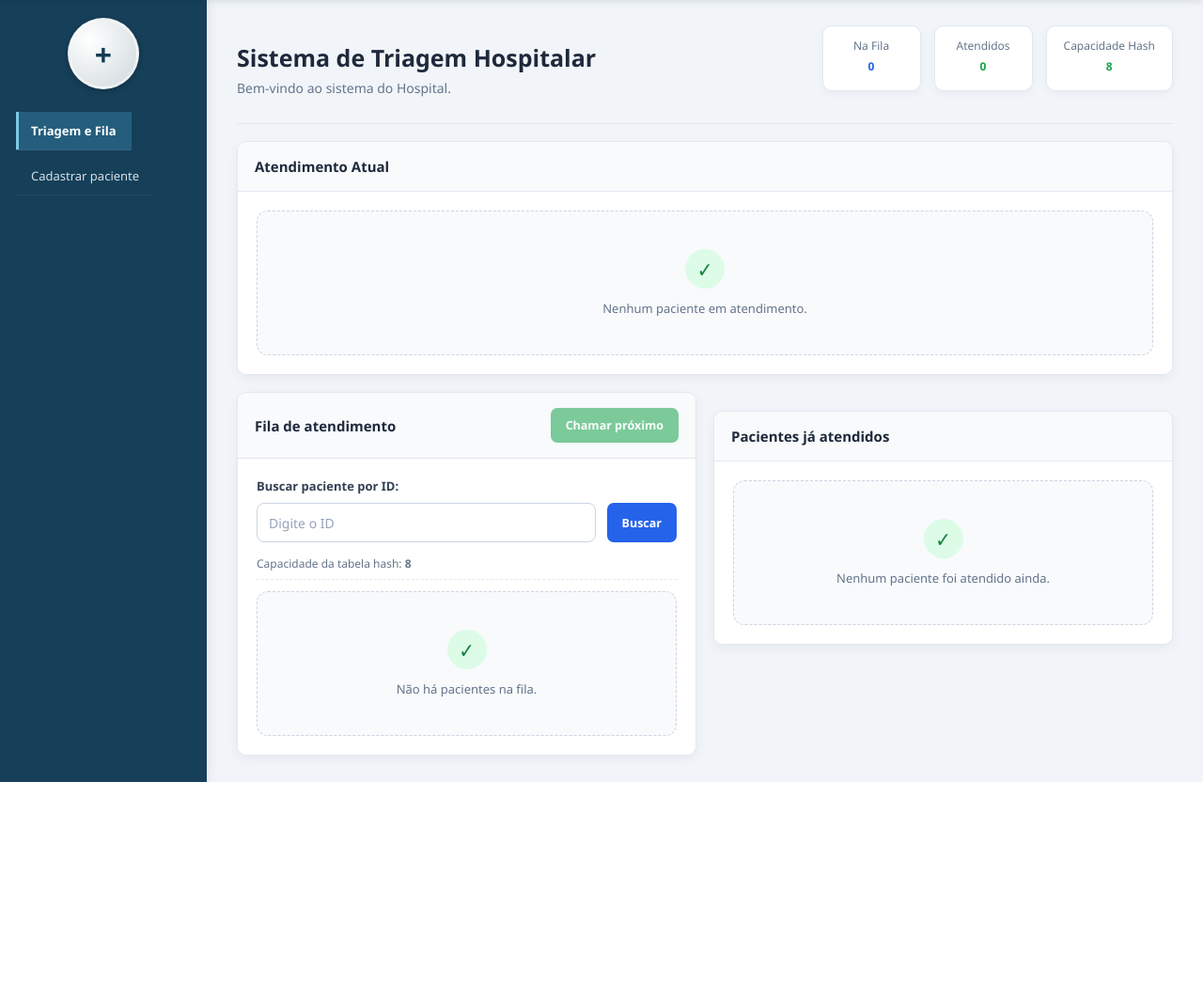
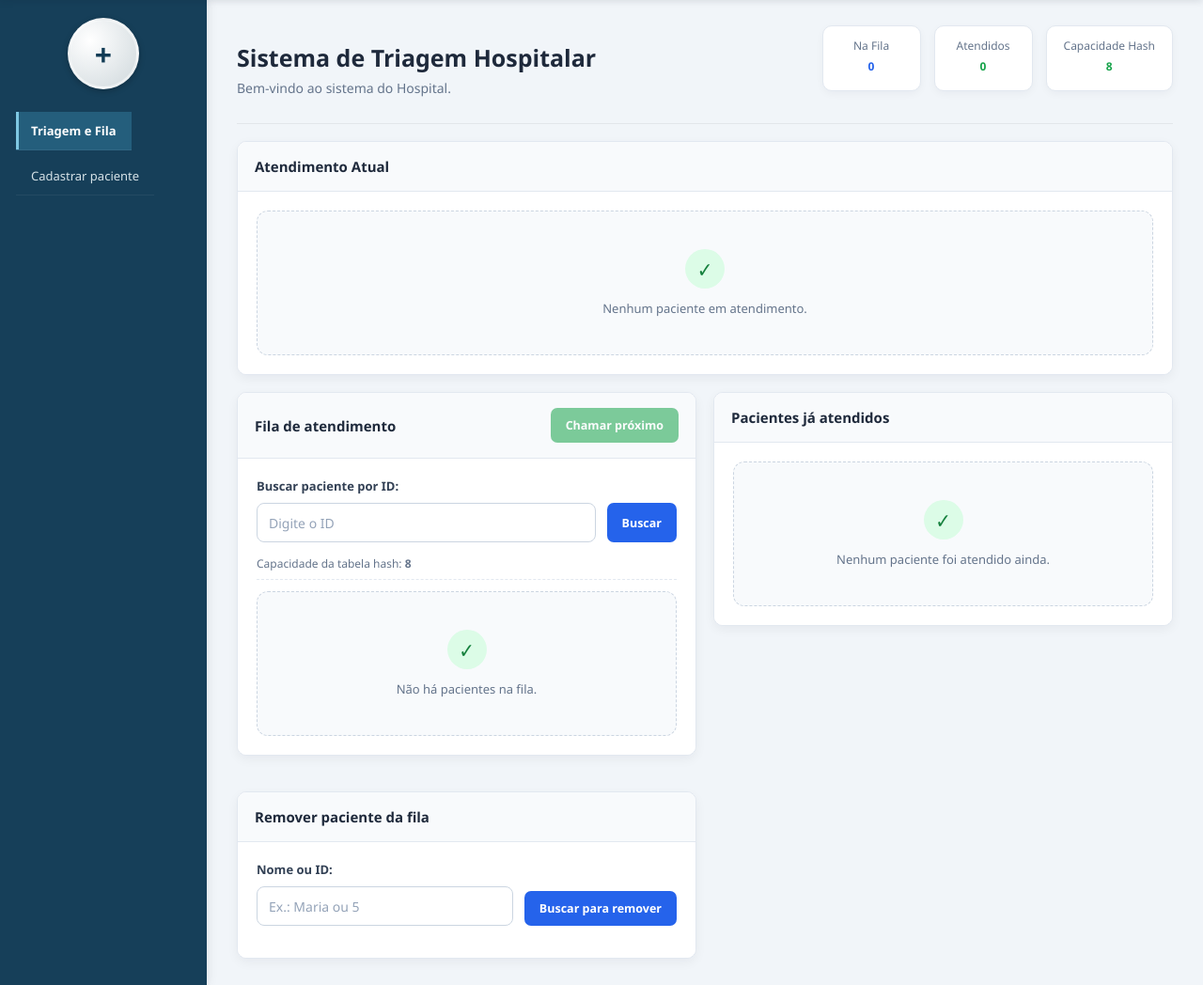
Before and after one commit to GabrielAmado07/App-Sigae, a Flask app: page / in a window 1280 px wide. Shown: the part 61-1109 px from the top of the page at 94% size. Before the commit the page ends 893 px from the top, so only its background shows below. Run offline with Flask 3, Linux system fonts and the light colour scheme.

Commit message:
Adiconado remoçao de pacientes

```diff
--- a/App.py
+++ b/App.py
@@ -16,8 +16,11 @@ atendimento_atual = None
 @app.route("/")
 def index():
     id_busca = request.args.get("id", "").strip()
+    termo_remocao = request.args.get("remover", "").strip()
     paciente_encontrado = None
     mensagem_busca = None
+    candidatos_remocao = []
+    mensagem_remocao = None
 
     if id_busca:
         try:
@@ -29,6 +32,23 @@ def index():
             if paciente_encontrado is None:
                 mensagem_busca = f"Nenhum paciente encontrado com o ID {id_paciente}."
 
+    if termo_remocao:
+        candidatos_remocao = []
+        try:
+            id_remocao = int(termo_remocao)
+        except ValueError:
+            termo_normalizado = termo_remocao.casefold()
+            candidatos_remocao = [
+                paciente for paciente in fila.listar()
+                if termo_normalizado in paciente.nome.casefold()
+            ]
+        else:
+            paciente = fila.buscar(id_remocao)
+            candidatos_remocao = [paciente] if paciente is not None else []
+
+        if not candidatos_remocao:
+            mensagem_remocao = f"Nenhum paciente encontrado para remoção: {termo_remocao}."
+
     return render_template(
         "index.html",
         pacientes=fila.listar(),
@@ -38,6 +58,9 @@ def index():
         id_busca=id_busca,
         paciente_encontrado=paciente_encontrado,
         mensagem_busca=mensagem_busca,
+        termo_remocao=termo_remocao,
+        candidatos_remocao=candidatos_remocao,
+        mensagem_remocao=mensagem_remocao,
     )
 
 
@@ -115,7 +138,9 @@ def reclassificar(id_paciente):
 
 @app.route("/remover/<int:id_paciente>", methods=["POST"])
 def remover(id_paciente):
-    fila.remover(id_paciente)
+    paciente = fila.remover(id_paciente)
+    if paciente is not None:
+        paciente.status = "REMOVIDO"
     return redirect(url_for("index"))
 
 
--- a/static/css/index.css
+++ b/static/css/index.css
@@ -168,6 +168,57 @@ body {
   grid-template-columns: repeat(2, minmax(0, 1fr));
   gap: 18px;
   align-items: start;
+}
+
+.queue-column {
+  display: flex;
+  flex-direction: column;
+  gap: 18px;
+  min-width: 0;
+}
+
+.removal-form {
+  display: flex;
+  align-items: flex-end;
+  gap: 12px;
+  margin-bottom: 14px;
+}
+
+.removal-form .form-group {
+  flex: 1;
+}
+
+.removal-form .btn {
+  margin-top: 0;
+  white-space: nowrap;
+}
+
+.removal-results {
+  display: flex;
+  flex-direction: column;
+  gap: 8px;
+}
+
+.removal-result {
+  display: flex;
+  align-items: center;
+  justify-content: space-between;
+  gap: 12px;
+  padding: 10px;
+  border: 1px solid #fecaca;
+  border-radius: 8px;
+  background: #fff7f7;
+}
+
+.removal-result div {
+  display: flex;
+  flex-direction: column;
+  gap: 3px;
+}
+
+.removal-result span {
+  color: var(--text-muted);
+  font-size: 12px;
 }
 
 .registration-grid {
@@ -882,6 +933,16 @@ body {
     flex-direction: column;
   }
 
+  .removal-form {
+    align-items: stretch;
+    flex-direction: column;
+  }
+
+  .removal-result {
+    align-items: stretch;
+    flex-direction: column;
+  }
+
   .patient-actions {
     width: 100%;
     justify-content: flex-end;
--- a/templates/index.html
+++ b/templates/index.html
@@ -93,6 +93,7 @@
             </section>
 
             <div class="triage-grid">
+                <div class="queue-column">
                 <section class="panel" id="fila">
                     <div class="panel-header">
                         <span>Fila de atendimento</span>
@@ -169,6 +170,51 @@
                     </div>
                 </section>
 
+                <section class="panel removal-panel" id="remocao">
+                    <div class="panel-header">
+                        <span>Remover paciente da fila</span>
+                    </div>
+
+                    <div class="panel-body">
+                        <form method="GET" action="{{ url_for('index') }}" class="removal-form">
+                            <div class="form-group">
+                                <label for="remover">Nome ou ID:</label>
+                                <input type="text" id="remover" name="remover"
+                                    value="{{ termo_remocao }}" placeholder="Ex.: Maria ou 5"
+                                    autocomplete="off" required>
+                            </div>
+                            <button type="submit" class="btn btn-primary">Buscar para remover</button>
+                        </form>
+
+                        {% if mensagem_remocao %}
+                        <p class="search-message search-error" role="alert">{{ mensagem_remocao }}</p>
+                        {% endif %}
+
+                        {% if candidatos_remocao %}
+                        <div class="removal-results">
+                            {% for paciente in candidatos_remocao %}
+                            <div class="removal-result">
+                                <div>
+                                    <strong>{{ paciente.nome }}</strong>
+                                    <span>ID: {{ paciente.id }} · {{ paciente.classificacao.replace('_', ' ') }}</span>
+                                </div>
+                                <form method="POST"
+                                    action="{{ url_for('remover', id_paciente=paciente.id) }}">
+                                    <button type="submit" class="btn btn-danger"
+                                        onclick="return confirm('Remover {{ paciente.nome|e }} da fila?');">
+                                        Remover
+                                    </button>
+                                </form>
+                            </div>
+                            {% endfor %}
+                        </div>
+                        {% elif termo_remocao and not mensagem_remocao %}
+                        <div class="empty-state">Nenhum paciente encontrado.</div>
+                        {% endif %}
+                    </div>
+                </section>
+                </div>
+
                 <section class="panel" id="atendidos">
                     <div class="panel-header">
                         <span>Pacientes já atendidos</span>
```
